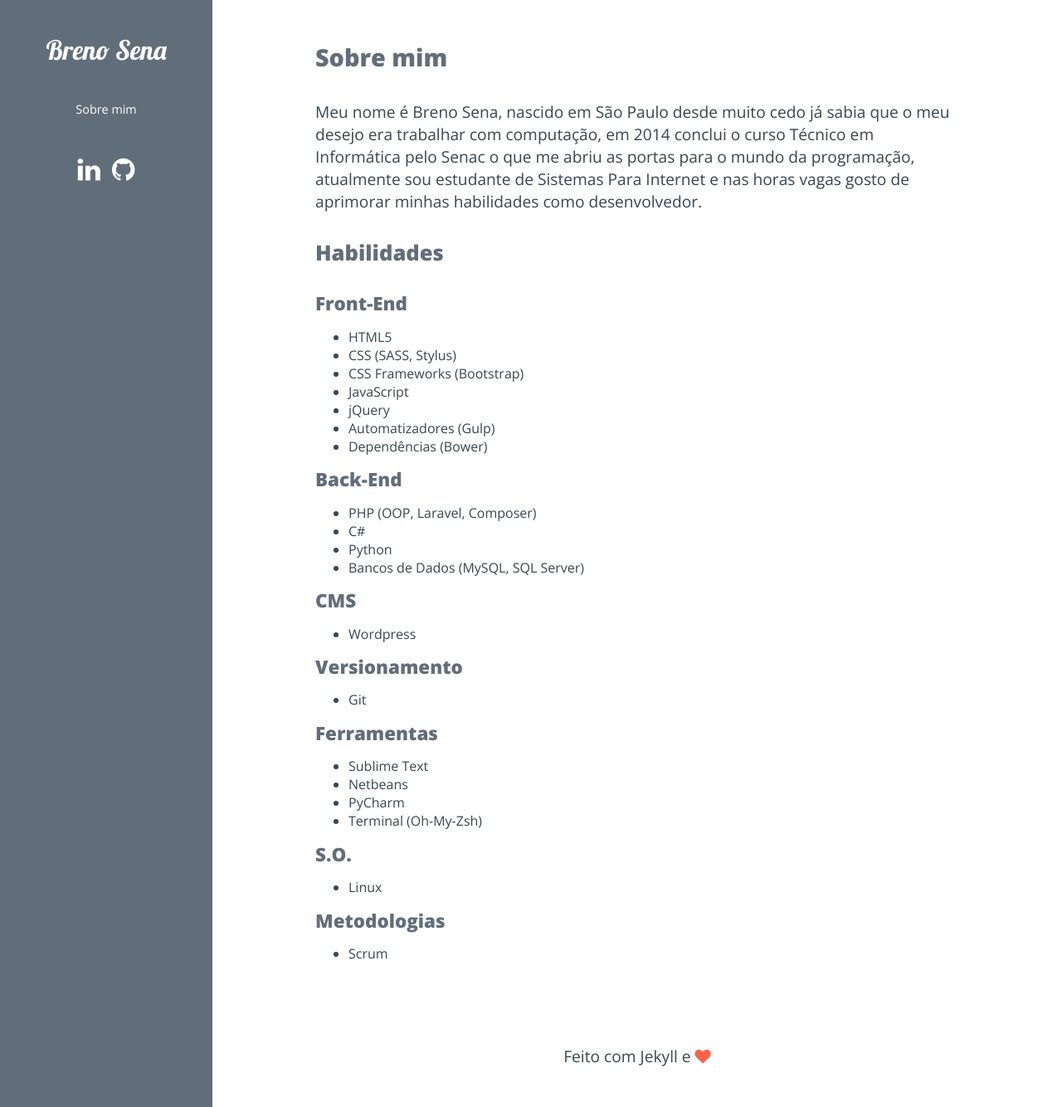
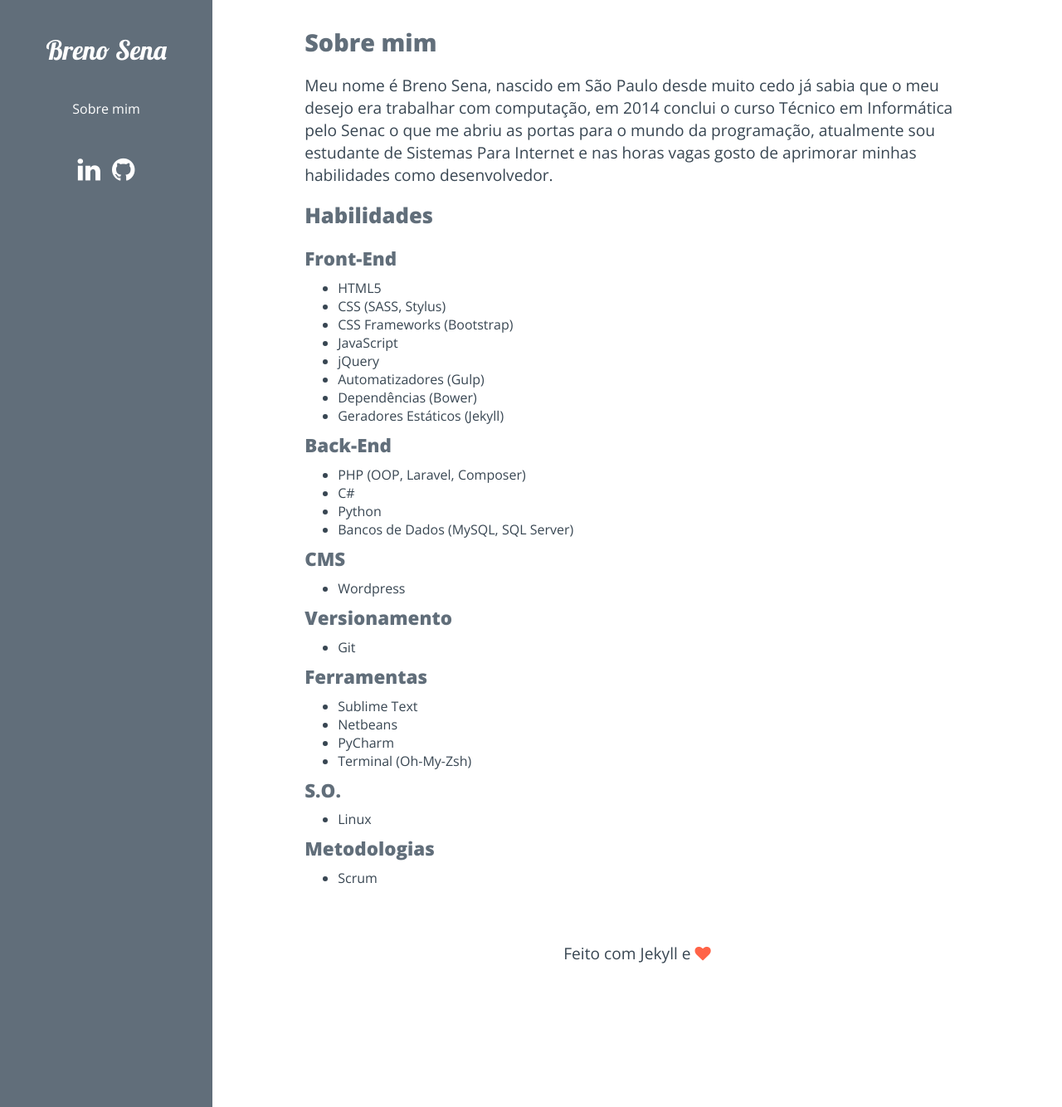
Before and after one commit to brenofsena/brenofsena.github.io, a Jekyll site: the page built from about.md, in a window 1280 px wide and 1334 px high. Shown: the whole window at 83% size. Built offline with Jekyll 4.4.1, drawn with Linux system fonts in a browser that asks for light colours.

Commit message:
update menu header

```diff
--- a/_sass/_base.scss
+++ b/_sass/_base.scss
@@ -25,7 +25,7 @@
 h1, h2, h3{
   font-weight: 700;
   color: $primary-color;
-  padding: 0.6em 0;
+  padding: 0.4em 0;
 }
 
 h1{
@@ -43,7 +43,7 @@
 p{
   font-size: 1.2em;
   color: $secondary-color;
-  padding: 0.8em 0;
+  padding: 0.4em 0;
 }
 
 a{
@@ -73,7 +73,7 @@
 .wrapper {
   max-width: 840px;
   margin: 0 auto;
-  padding: 2em;
+  padding: 1.2em;
   width: 100%;
   height: 100%;
 
--- a/_sass/_layout.scss
+++ b/_sass/_layout.scss
@@ -11,24 +11,20 @@
 
 .menu-mobile{
   display: none;
-  .logo{
-    color: $primary-color;
-  }
+  background: $primary-color;
   .open-nav{
     border-radius: 3px;
     background: transparent;
     padding: 5px;
     border: none;
     cursor: pointer;
+    outline: none;
     .icon{
       display: block;
       width: 30px;
       height: 3px;
-      background: $primary-color;
+      background: #fff;
       margin: 3px;
-    }
-    &:focus{
-      outline: none;
     }
   }
 }
@@ -44,10 +40,11 @@
 
   .close-nav{
     position: absolute;
-    top: 20px;
-    right: 42px;
+    top: 8px;
+    right: 26px;
     color: #fff;
-    font-size: 2em;
+    font-size: 2.5em;
+    outline: none;
   }
 
   .menu{
@@ -55,24 +52,26 @@
     ul li{
       list-style: none;
       a{
-        font-size: 0.9em;
         text-decoration: none;
         color: #fff;
       }
     }
   }
 
-  .social{
-    ul li{
+  .social ul li{
     list-style: none;
     display: inline-block;
+    transition: all 2s;
+    &:hover{
+      transition: all 2s;
+      transform: scale(1.2);
+    }
     a{
       text-decoration: none;
       margin: 5px;
       font-size: 2em;
       i{
         color: #fff;
-        }
       }
     }
   }
@@ -86,14 +85,14 @@
   border-radius: 3px;
   border: solid 1px #ddd;
   margin: 20px 0;
-  transition: all .3s;
+  transition: all 2s;
   a{
     text-decoration: none;
     color: $primary-color;
   }
   &:hover{
     box-shadow: 1px 2px 10px #ddd;
-    transition: all .3s;
+    transition: all 2s;
   }
 }
 
@@ -158,6 +157,11 @@
   }
   i{
     color: tomato;
+    transition: all 2s;
+    &:hover{
+      transition: all 2s;
+      transform: scale(1.2);
+    }
   }
 }
 
@@ -207,8 +211,8 @@
     display: none;
     width: 100%;
     height: 100%;
+    z-index: 9;
     opacity: 0.9;
-    z-index: 9;
     .logo::after{
       content:"";
     }
--- a/about.md
+++ b/about.md
@@ -18,6 +18,7 @@
 - jQuery
 - Automatizadores (Gulp)
 - Dependências (Bower)
+- Geradores Estáticos (Jekyll)
 
 ### Back-End
 
```
Lines whose indentation alone changed are shown as unchanged.
